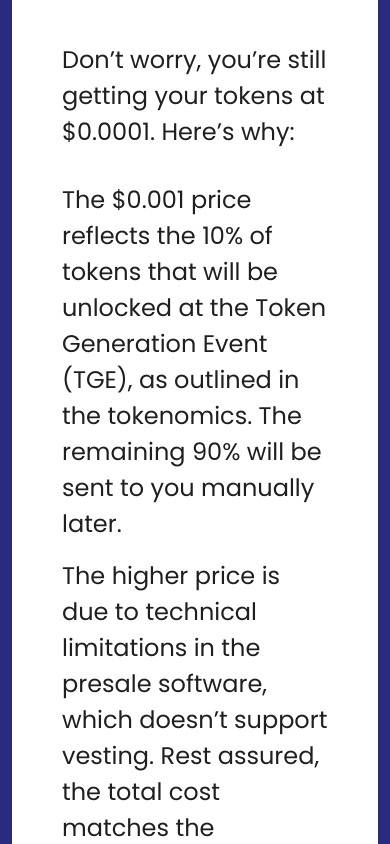
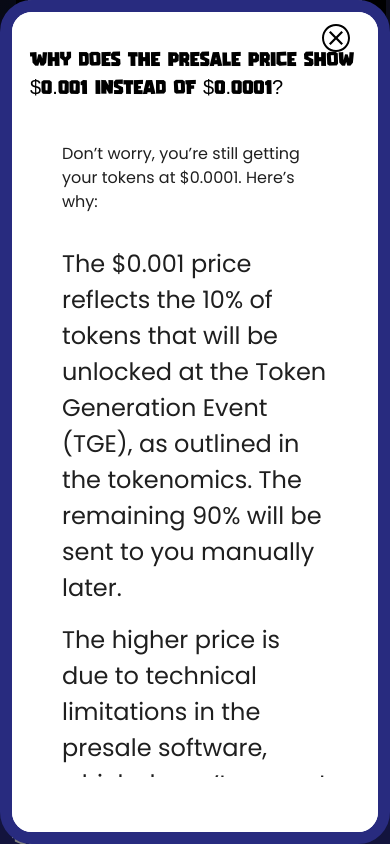
Before and after one commit to codiejay/memestateweb, a React (Vite) app: page / in a window 390 px wide. Both pictures are taken after a click on the button "Why does the presale price show $0.001 instead of $0.0001?". Shown: the part 1217-2061 px from the top of the page. Built offline with nearby package versions, Linux system fonts and the light colour scheme.

Commit message:
Fix Modal Height For Responsiveness

```diff
--- a/src/App.jsx
+++ b/src/App.jsx
@@ -453,7 +453,7 @@ export default function App() {
             content={
               selectedModal === "explanation" ? (
                 <div className="mt-10 px-10 ">
-                  <p className="text-[24px] font-normal text-[#1F1F1F] mb-8 font-poppins">
+                  <p className="lg:text-[24px] text-base font-normal text-[#1F1F1F] mb-8 font-poppins">
                     Don’t worry, you’re still getting your tokens at $0.0001.
                     Here’s why:
                   </p>
--- a/src/component/WhyIsPriceDifferent/WhyIsPriceDifferent.jsx
+++ b/src/component/WhyIsPriceDifferent/WhyIsPriceDifferent.jsx
@@ -7,7 +7,7 @@ const WhyIsPriceDifferent = ({ title, content }) => {
       className="fixed  w-screen z-[9999999] justify-center flex  h-screen  left-0   top-0 items-center max-w-[1600px] mx-auto"
       style={{ background: "rgba(0,0,0,0.5)" }}
     >
-      <div className="border-[12px] border-[#282B7F]   h-fit max-w-[1102px] rounded-[32px] overflow-hidden w-full bg-white ">
+      <div className="border-[12px] border-[#282B7F]   h-full max-w-[1102px] rounded-[32px] overflow-hidden  w-full bg-white ">
         <div className="w-full border-[10px] border-white h-full relative">
           <div className="absolute right-4 z-50">
             <button onClick={closeModal}>
@@ -22,7 +22,9 @@ const WhyIsPriceDifferent = ({ title, content }) => {
             <h1 className="text-black lg:text-4xl text-xl lg:px-10 px-2">
               {title}
             </h1>
-            {content}
+            <div className="lg:h-fit h-[80vh] lg:overflow-hidden overflow-auto">
+              {content}
+            </div>
           </div>
         </div>
       </div>
```
